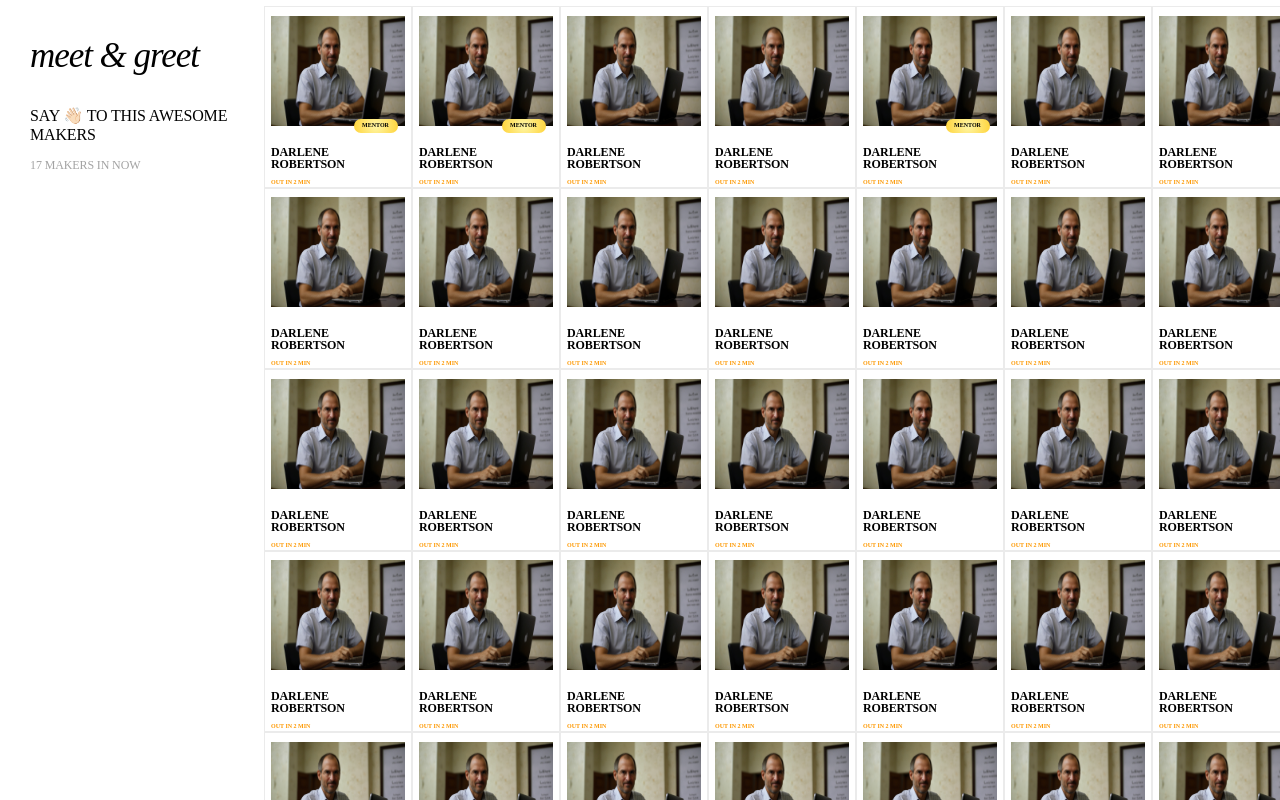
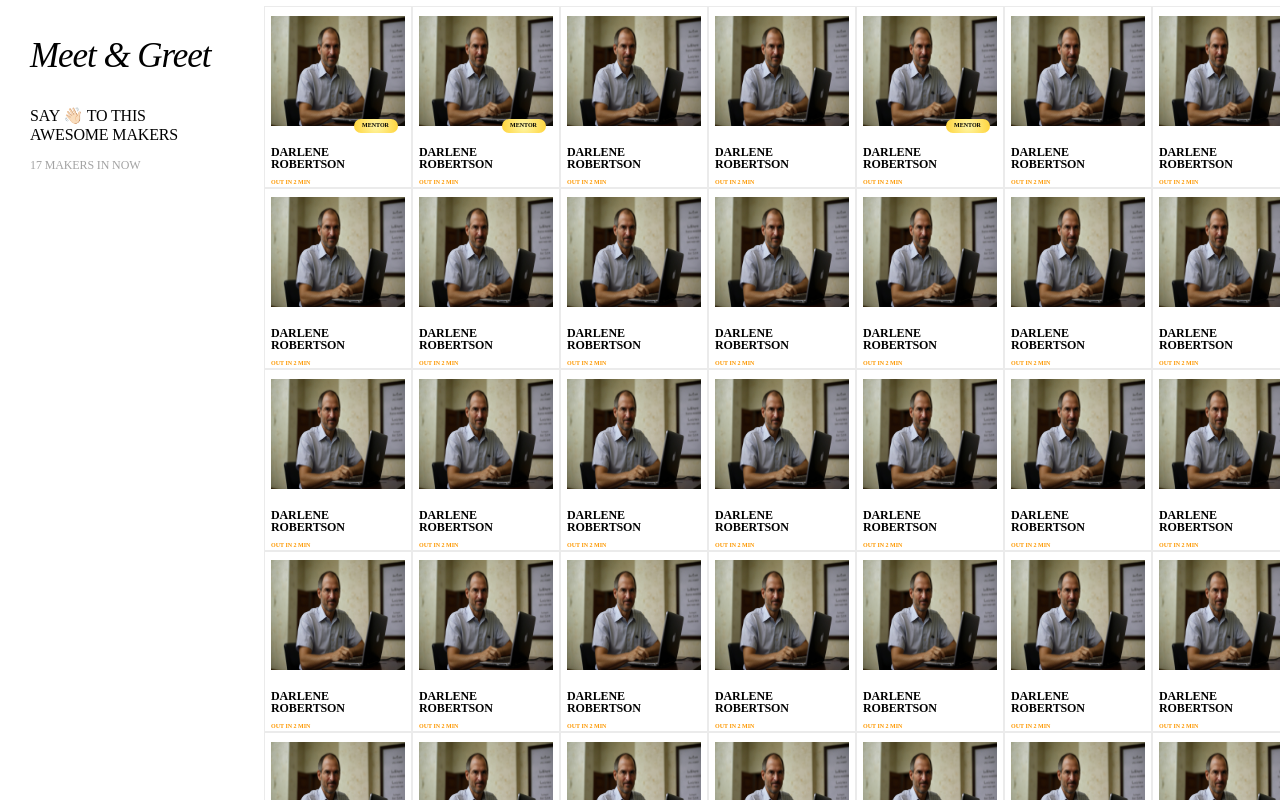
Before and after one commit to avmansoor2000/Tinker_Sample, a React (Create React App) app in the folder frontend/: page / in a window 1280 px wide. Shown: the top 800 px of the page. Built offline with nearby package versions, Linux system fonts and the light colour scheme.

Commit message:
cards changed

```diff
--- a/frontend/src/card.jsx
+++ b/frontend/src/card.jsx
@@ -10,8 +10,8 @@ function Card() {
         <div className="right_div">
           <div className="right_div_inside">
 
-            <h1> meet & greet</h1>
-            <h2>SAY 👋🏻 TO THIS AWESOME MAKERS</h2>
+            <h1> Meet & Greet</h1>
+            <h2>SAY 👋🏻 TO THIS <br /> AWESOME MAKERS</h2>
             <h5>17 MAKERS IN NOW</h5>
 
             <div className="right_div_inside1">
```
